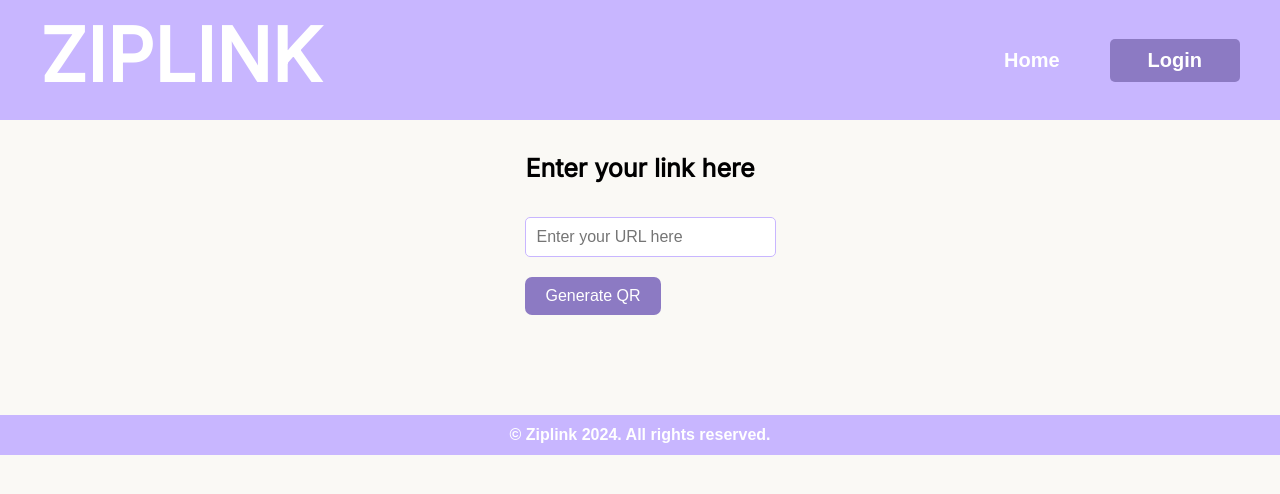
After one commit to Yuvraj-Singh01/ZipLink, a Django app: page /send/ in a window 1280 px wide. The commit adds this page. Shown: the top 494 px of the page. Run offline with Django 5.2, Linux system fonts and the light colour scheme.

Commit message:
Added the QR code functionality (Kulreen)

```diff
--- a/base/urls.py
+++ b/base/urls.py
@@ -1,5 +1,7 @@
 from django.urls import path
 from . import views
+from django.conf import settings
+from django.conf.urls.static import static
 
 urlpatterns = [
     path('', views.index, name = 'index'),
@@ -7,5 +9,7 @@ urlpatterns = [
     path('logout/',views.logoutUser, name = 'logout'),
     path('shorten/', views.shorten_url, name = 'shorten_url'),  # Shorten URL logic
     path('userHome/', views.userHome, name='userHome'),
-    path('<str:shortened_id>/', views.redirect_to_original, name = 'redirect_to_original'),  # Redirect to original URL
-]
+    path('qr-page/', views.qr_page, name='qr_page'),
+    path('send/', views.generated_qr, name='generated_qr'),
+    path('<str:shortened_id>/', views.redirect_to_original, name = 'redirect_to_original'),
+]+ static(settings.MEDIA_URL, document_root=settings.MEDIA_ROOT)
--- a/base/views.py
+++ b/base/views.py
@@ -8,6 +8,7 @@ from django.http import HttpResponse, JsonResponse, HttpResponseRedirect
 from django.views.decorators.csrf import csrf_exempt
 from .models import ShortenedURL
 from .utils import encode_to_base62
+from qrcode import *
 
 def index(request):
     return render(request, 'index.html')
@@ -59,3 +60,22 @@ def redirect_to_original(request, shortened_id):
 
 def userHome(request):
     return render(request, 'userHome.html')
+
+def qr_page(request):
+    return render(request, 'QR.html')
+
+def generated_qr(request):
+    data = None
+    qr_image_url = None
+
+    if request.method == 'POST':
+        data = request.POST.get('data')
+
+        if data:
+            # Generate the QR code image
+            img = make(data)
+            qr_image_path = 'media/QR_TestImage.png'  # Save the image in the media folder
+            img.save(qr_image_path)
+            qr_image_url = '/' + qr_image_path  # Construct the URL for the image
+
+    return render(request, 'QR.html', {'data': data, 'qr_image_url': qr_image_url})
--- /dev/null
+++ b/static/css/QR.css
@@ -0,0 +1,56 @@
+.qr-input {
+    display: flex;
+    flex-direction: column;
+    align-items: flex-start;
+    gap: -10px; /* Space between input and button */
+    font-family: 'Inter';
+    font-size: 25px;
+    margin-top: -10px;
+    padding: 10px;
+}
+
+.qr-input input {
+    display: flex;
+    width: 100%;
+    padding: 10px;
+    font-size: 16px;
+    border: 1px solid #c8b6ff;
+    border-radius: 5px;
+}
+
+.qr-input button {
+    display: flex;
+    padding: 10px 20px;
+    font-size: 16px;
+    color: #fff;
+    background-color: #8c7ac3;
+    border: none;
+    border-radius: 7px;
+    cursor: pointer;
+    margin-top: 20px ;
+    margin-bottom: 30px;
+}
+
+.qr-input button:hover {
+    background-color: white;
+    color: #6e5e9f;
+}
+
+.qr-display {
+    display: flex;
+    flex-direction: column;
+    align-items: center;
+    justify-content: center;
+    margin-top: 10px;
+    margin-bottom: 50px;
+}
+
+.qr-display img {
+    max-width: 100%;
+    height: auto;
+    border: 1px solid #c8b6ff;
+    border-radius: 10px;
+    box-shadow: 0 4px 8px rgba(0, 0, 0, 0.1);
+    margin-top: 20px;
+    max-height: 300px; /* Limit the height for better responsiveness */
+}
--- /dev/null
+++ b/templates/QR.html
@@ -0,0 +1,29 @@
+{% extends 'base.html' %}
+{% load static %}
+
+{% block content %}
+<div class="qr-container">
+    <!-- Left side: Input section -->
+    <div class="qr-input">
+        <h4>Enter your link here</h4>
+        <form class="formQR" action="{% url 'generated_qr' %}" method="POST">
+            {% csrf_token %}
+            <input type="url" id="link-input" name="data" placeholder="Enter your URL here" required />
+            <button type="submit" id="generate-button">Generate QR</button>
+        </form>
+    </div>
+
+
+    <div class="qr-display">
+        {% if qr_image_url %}
+        <img src="{{ qr_image_url }}" alt="Generated QR Code" />
+        {% endif %}
+
+        {% if error %}
+        <div class="error-message">
+            <p>{{ error }}</p>
+        </div>
+        {% endif %}
+    </div>
+</div>
+{% endblock %}
--- a/templates/base.html
+++ b/templates/base.html
@@ -7,6 +7,7 @@
         <!-- prettier-ignore -->
         <link rel='stylesheet' href='{% static 'css/base.css' %}'>
         <link rel='stylesheet' href='{% static 'css/home.css' %}'>
+        <link rel='stylesheet' href='{% static 'css/QR.css' %}'>
         <link href="https://fonts.googleapis.com/css?family=Inter" rel="stylesheet" />
     </head>
     <body>
--- a/templates/index.html
+++ b/templates/index.html
@@ -12,7 +12,7 @@
                 <p>Shorten URL</p>
             </div>
         </a>
-        <a href="">
+        <a href="{% url 'qr_page' %}">
             <div class="qr-but">
                 <img src='{% static 'qr code white.png' %}' alt="QR Code Icon" />
                 <p>QR Code</p>
@@ -60,7 +60,7 @@
     </div>
 
     <div class="qrbox" id="qrbox">
-        <img src="{% static 'qr code purple.png' %}" alt="QR Code Generator Icon" />
+        <img src="{% static 'QR code purple 1.png' %}" alt="QR Code Generator Icon" />
         <div class="innerbox">
             <p id="bigHeading">QR CODE GENERATOR</p>
             <p id="subHeading">Scan the future, instantly.</p>
```
Also changed, not shown: db.sqlite3, media/QR_TestImage.png (added), media/image.png (added), static/QR code purple 1.png (added).
